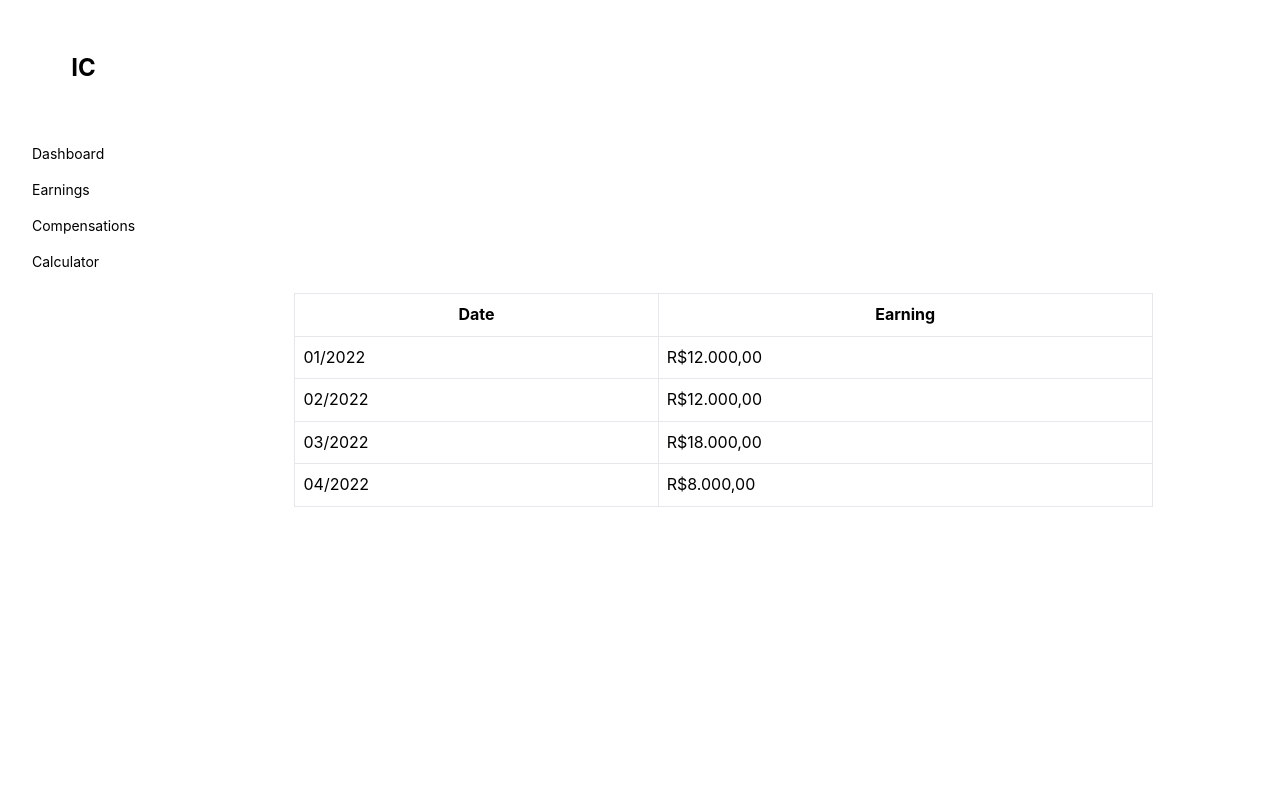
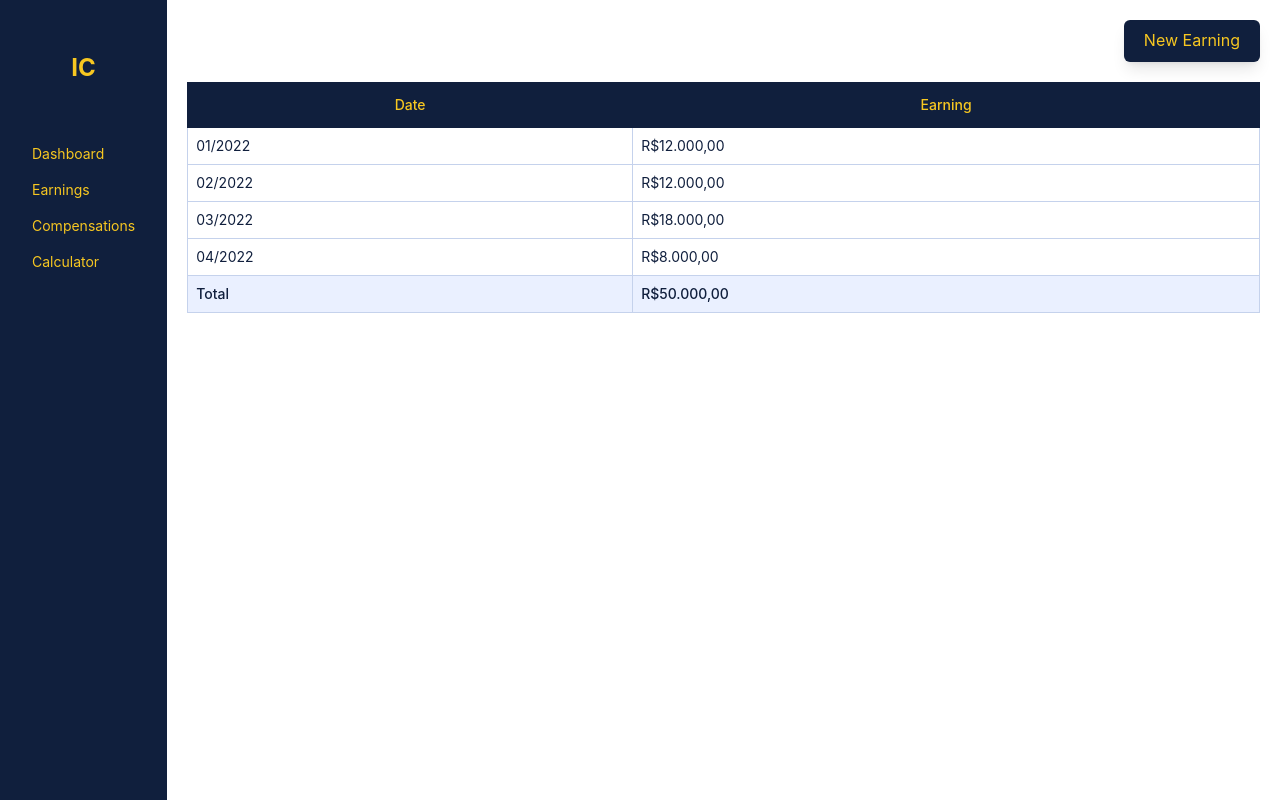
Before and after one commit to cesarjnr/net-profit-calculator, a Next.js app: page /earnings in a window 1280 px wide. Built offline with nearby package versions, Linux system fonts and the light colour scheme.

Commit message:
Change styles in sidebar component and earnings page

```diff
--- a/components/sidebar/index.tsx
+++ b/components/sidebar/index.tsx
@@ -14,11 +14,11 @@ export default function Sidebar() {
   ];
 
   return (
-        <nav className="flex flex-col bg-primary">
-            <div className="grow text-2xl flex justify-center items-center text-secondary font-bold">IC</div>
-            <ul className="grow-[5] list-none flex flex-col text-secondary text-sm">
+    <nav className="flex flex-col bg-primary-800">
+      <div className="grow text-2xl flex justify-center items-center text-secondary-400 font-bold">IC</div>
+      <ul className="grow-[5] list-none flex flex-col text-secondary-400 text-sm">
         {menuItems.map((item) => (
-                    <li key={item.link} className="px-8 py-2 cursor-pointer hover:bg-secondary-transparent">
+          <li key={item.link} className="px-8 py-2 cursor-pointer hover:bg-secondary-400/10">
             <Link href={item.link}>
               {item.page}
             </Link>
--- a/pages/earnings/index.tsx
+++ b/pages/earnings/index.tsx
@@ -1,32 +1,78 @@
+import { Fragment, useState } from 'react';
+
+import Modal from '../../components/modal';
+import Button, { ButtonVariant, ButtonType } from '../../components/button';
+import Input, { InputType } from '../../components/input';
+
 export default function Earning() {
+  const [showModal, setShowModal] = useState(false);
+
   return (
-        <div className="h-full flex justify-center items-center">
-            <table className="table-auto border border-primary w-4/5">
+    <Fragment>
+      <div className="mb-5 flex justify-end">
+        <Button
+          variant={ButtonVariant.Contained}
+          type={ButtonType.Button}
+          text='New Earning'
+          onClick={() => setShowModal(true) }
+        />
+      </div>
+
+      <table className="table-auto border border-primary-800 w-full">
         <thead>
-                    <tr className="bg-primary text-secondary">
-                        <th className="border border-primary p-2">Date</th>
-                        <th className="border border-primary p-2">Earning</th>
+          <tr className="bg-primary-800 text-secondary-400 text-sm">
+            <th className="border border-primary-800 p-3 font-medium">Date</th>
+            <th className="border border-primary-800 p-3 font-medium">Earning</th>
           </tr>
         </thead>
-                <tbody className="text-primary">
+        <tbody className="text-primary-800 text-sm">
           <tr>
-                        <td className="border border-primary p-2">01/2022</td>
-                        <td className="border border-primary p-2">R$12.000,00</td>
+            <td className="border border-primary-100 p-2">01/2022</td>
+            <td className="border border-primary-100 p-2">R$12.000,00</td>
           </tr>
           <tr>
-                        <td className="border border-primary p-2">02/2022</td>
-                        <td className="border border-primary p-2">R$12.000,00</td>
+            <td className="border border-primary-100 p-2">02/2022</td>
+            <td className="border border-primary-100 p-2">R$12.000,00</td>
           </tr>
           <tr>
-                        <td className="border border-primary p-2">03/2022</td>
-                        <td className="border border-primary p-2">R$18.000,00</td>
+            <td className="border border-primary-100 p-2">03/2022</td>
+            <td className="border border-primary-100 p-2">R$18.000,00</td>
           </tr>
           <tr>
-                        <td className="border border-primary p-2">04/2022</td>
-                        <td className="border border-primary p-2">R$8.000,00</td>
+            <td className="border border-primary-100 p-2">04/2022</td>
+            <td className="border border-primary-100 p-2">R$8.000,00</td>
           </tr>
         </tbody>
+        <tfoot>
+          <tr className="bg-primary-50 text-primary-800 text-sm font-medium">
+            <td className="border border-primary-100 p-2">Total</td>
+            <td className="border border-primary-100 p-2">R$50.000,00</td>
+          </tr>
+        </tfoot>
       </table>
+
+      <Modal open={showModal} title="New Earning" onClose={() => setShowModal(false)}>
+        <form onSubmit={(e) => e.preventDefault()}>
+          <Input name='date' label='Date' type={InputType.Date} />
+          <Input name='value' label='Value (R$)' type={InputType.Text} />
+
+          <div className="flex gap-5">
+            <Button
+              variant={ButtonVariant.Contained}
+              type={ButtonType.Submit}
+              text='Create'
+              fullWidth
+            />
+            <Button
+              variant={ButtonVariant.Outlined}
+              type={ButtonType.Button}
+              text='Cancel'
+              onClick={() => setShowModal(false)}
+              fullWidth
+            />
           </div>
+        </form>
+      </Modal>
+    </Fragment>
   );
 }
```
Lines whose indentation alone changed are shown as unchanged.
